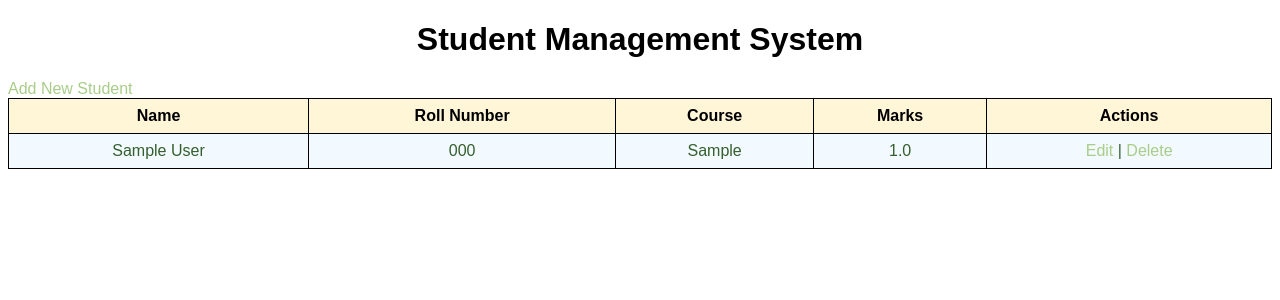
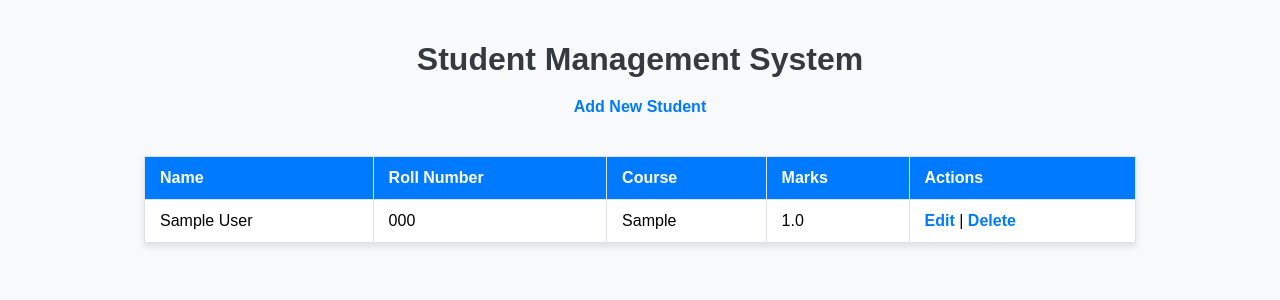
Before and after one commit to Yugal-kosamshile/100-Days-of-Coding-Challenge-Java, a Spring Boot app: page /students in a window 1280 px wide. Shown: the top 300 px of the page. Run offline with Spring Boot 4, Linux system fonts and the light colour scheme; tables that the repository leaves empty hold one stand-in row (values such as "Sample post").

Commit message:
styles.css

```diff
--- a/Day 100/student-management-system/src/main/resources/static/css/styles.css
+++ b/Day 100/student-management-system/src/main/resources/static/css/styles.css
@@ -1,40 +1,74 @@
-/* styles.css */
 body {
             font-family: Arial, sans-serif;
+            background-color: #f8f9fa;
+            margin: 0;
+            padding: 20px;
+            display: flex;
+            flex-direction: column;
+            align-items: center;
         }
 
         h1 {
-    color: #000;
-	text-align: center;
-}
-
-table {
-    width: 100%;
-    border-collapse: collapse;
-	border-radius: 5px;
-}
-
-.head {
-    border: 1px solid black;
-	color: #000;
-	background-color:  #FFF5D7 ;
-}
-table, th, td {
-    border: 1px solid black;
-	color:  #355F2E;
-	background-color: #F2F9FF;
-}
-
-th, td {
-    padding: 8px;
-    text-align: center;
+            color: #343a40;
+            margin-bottom: 20px;
         }
 
         a {
             text-decoration: none;
-    color: #A8CD89;
+            color: #007bff;
+            font-weight: bold;
+            margin-bottom: 20px;
         }
 
         a:hover {
             text-decoration: underline;
         }
+
+        table {
+            width: 80%;
+            border-collapse: collapse;
+            margin-top: 20px;
+            background: #fff;
+            box-shadow: 0 4px 6px rgba(0, 0, 0, 0.1);
+        }
+
+        th, td {
+            padding: 12px 15px;
+            text-align: left;
+            border: 1px solid #dee2e6;
+        }
+
+        th {
+            background-color: #007bff;
+            color: white;
+        }
+
+        tr:nth-child(even) {
+            background-color: #f2f2f2;
+        }
+
+        tr:hover {
+            background-color: #e9ecef;
+        }
+
+        .head {
+            font-weight: bold;
+        }
+
+        td a {
+            color: #007bff;
+        }
+
+        td a:hover {
+            text-decoration: underline;
+        }
+
+        @media (max-width: 600px) {
+            table {
+                width: 100%;
+            }
+
+            th, td {
+                font-size: 14px;
+            }
+        }
```
Lines whose indentation alone changed are shown as unchanged.
